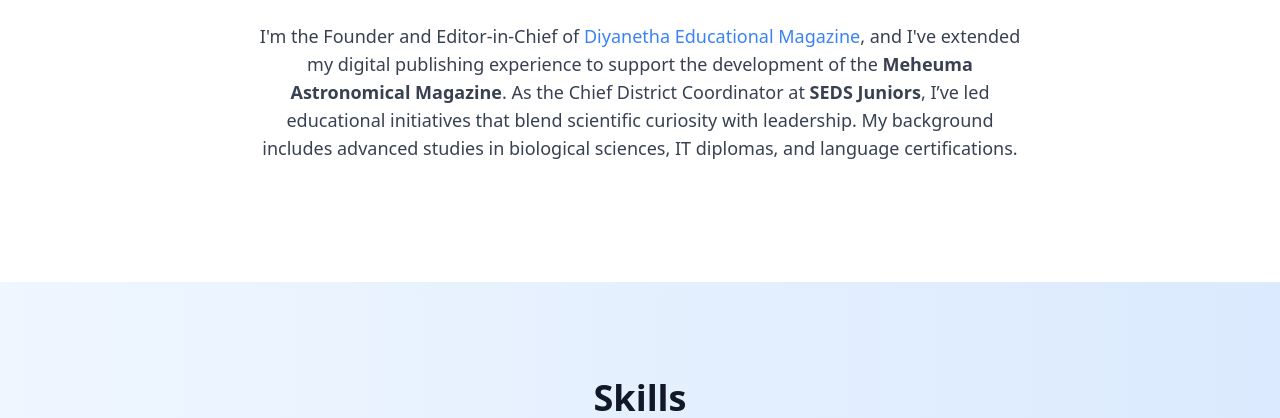
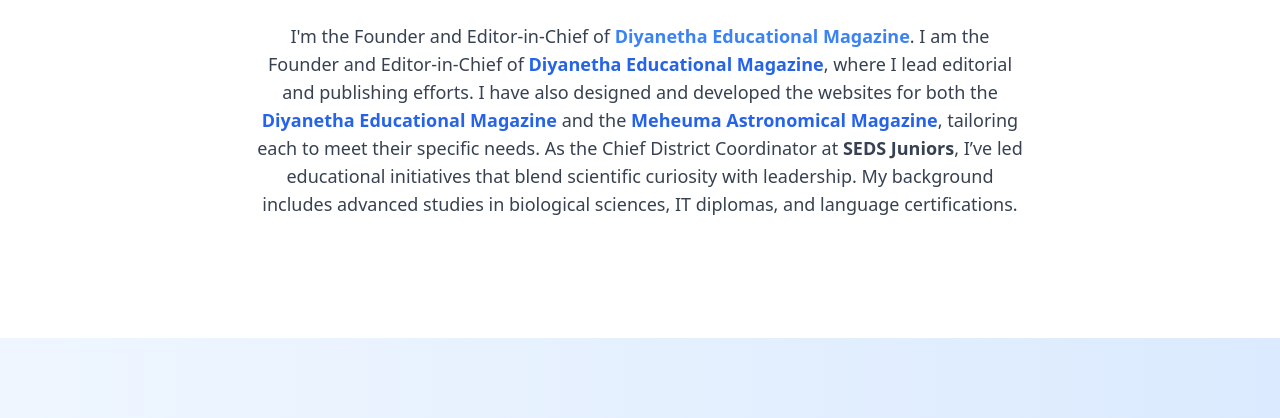
Before and after one commit to NEMsWEB/cv, a plain HTML site: page index.html in a window 1280 px wide. Shown: the part 726-1144 px from the top of the page. Drawn offline with nearby package versions, Linux system fonts and the light colour scheme.

Commit message:
Update index.html

```diff
--- a/index.html
+++ b/index.html
@@ -86,7 +86,7 @@
     <div class="container mx-auto px-4">
       <h2 class="text-3xl font-bold text-center mb-10">About Me</h2>
       <p class="text-lg text-gray-700 mb-6 text-center max-w-3xl mx-auto">
-        I'm the Founder and Editor-in-Chief of <a href="https://diyanethamag.epizy.com/" target="_blank" class="text-blue-500 hover:underline">Diyanetha Educational Magazine</a>, and I've extended my digital publishing experience to support the development of the <strong>Meheuma Astronomical Magazine</strong>. As the Chief District Coordinator at <strong>SEDS Juniors</strong>, I’ve led educational initiatives that blend scientific curiosity with leadership. My background includes advanced studies in biological sciences, IT diplomas, and language certifications.
+        I'm the Founder and Editor-in-Chief of <a href="https://diyanethamag.epizy.com/" target="_blank" class="text-blue-500 hover:underline"><strong>Diyanetha Educational Magazine</strong></a>. I am the Founder and Editor-in-Chief of <a href="https://diyanethamag.epizy.com/" target="_blank" class="text-blue-600 hover:underline font-semibold">Diyanetha Educational Magazine</a>, where I lead editorial and publishing efforts. I have also designed and developed the websites for both the <a href="https://diyanethamag.epizy.com/" target="_blank" class="text-blue-600 hover:underline font-semibold">Diyanetha Educational Magazine</a> and the <a href="https://meheuma.infy.uk" target="_blank" class="text-blue-600 hover:underline font-semibold">Meheuma Astronomical Magazine</a>, tailoring each to meet their specific needs. As the Chief District Coordinator at <strong>SEDS Juniors</strong></a>, I’ve led educational initiatives that blend scientific curiosity with leadership. My background includes advanced studies in biological sciences, IT diplomas, and language certifications.
       </p>
     </div>
   </section>
```
